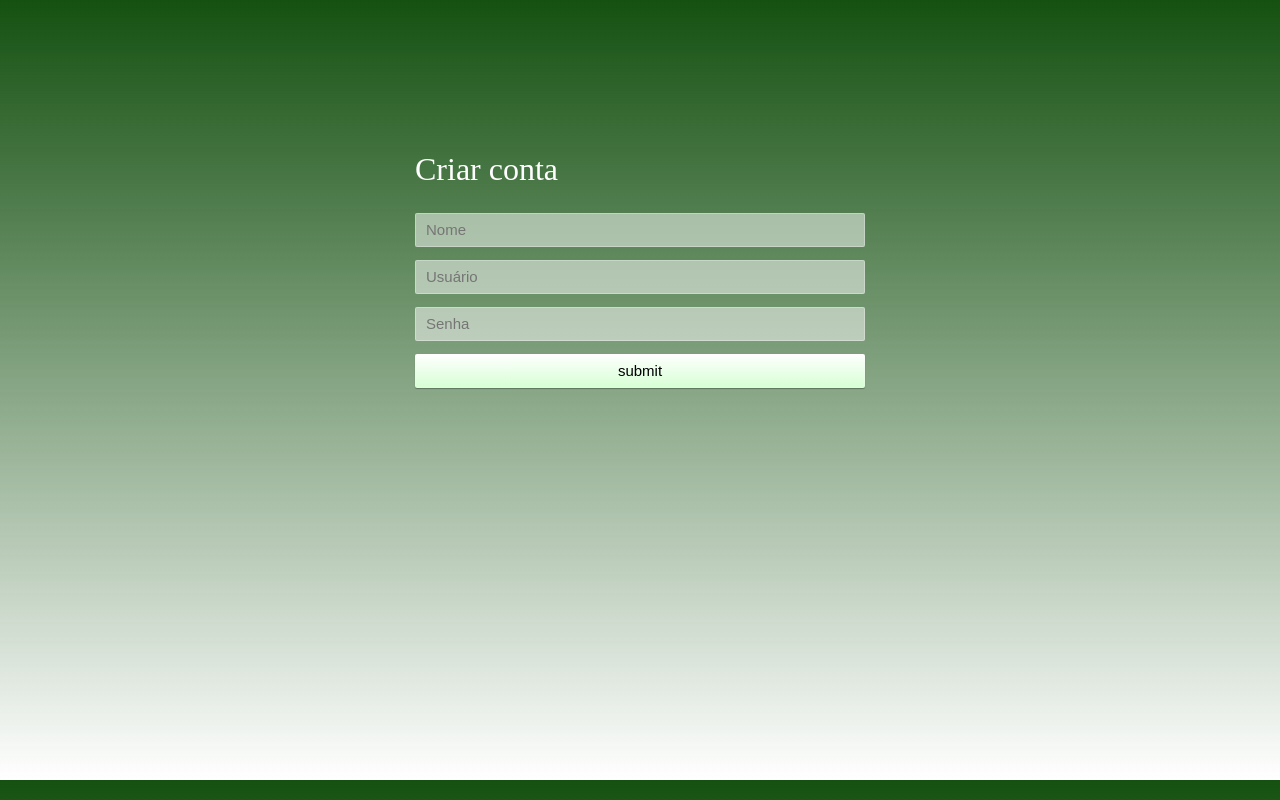
After one commit to RhuanFSTK/crudFarma, a PHP site: page /cadastrar.php in a window 1280 px wide. The commit adds this page. Run offline with PHP 8.4, Linux system fonts and the light colour scheme.

Commit message:
sistema de cadastro de senha (Iniciando)

```diff
--- a/app/functions/validacaoLogin.php
+++ b/app/functions/validacaoLogin.php
@@ -22,12 +22,9 @@ if(isset($_POST['usuario']) || isset($_POST['senha'])){
       if(!isset($_SESSION)){
         session_start();
       }
-
       $_SESSION['id'] = $usuario['id'];
       $_SESSION['nome'] = $usuario['nome'];
       header("Location: home.php");
-
-
     } else {
       echo "<div class='alert alert-danger' role='alert'>
             Falha ao logar! Usuario ou senha incorretos.
--- /dev/null
+++ b/public/cadastrar.php
@@ -0,0 +1,28 @@
+<?php
+require "../vendor/autoload.php"
+
+?>
+<!DOCTYPE html>
+<html lang="en">
+<head>
+  <meta charset="UTF-8">
+  <meta http-equiv="X-UA-Compatible" content="IE=edge">
+  <meta name="viewport" content="width=device-width, initial-scale=1.0">
+  <title>Cadastro</title>
+  <link rel="stylesheet" href="./assets/css/cadastrar.css">
+</head>
+<body>
+  <div class="body-content">
+    <div class="module">
+      <h1>Criar conta</h1>
+      <form class="form" action="createSenha.php" method="post" autocomplete="off">
+        <div class="alert alert-error"></div>
+        <input type="text" placeholder="Nome" name="nome" required />
+        <input type="text" placeholder="Usuário" name="usuario" required />
+        <input type="password" placeholder="Senha" name="senha" autocomplete="new-password" required />
+        <input type="submit" value="submit" name="submit" class="btn btn-block btn-primary" />
+      </form>
+    </div>
+  </div>
+</body>
+</html>
--- a/public/index.php
+++ b/public/index.php
@@ -59,7 +59,7 @@ require "../vendor/autoload.php"
 </head>
 <body class="text-center">
     <div class="form-signin bg-light">
-        <form action="validacaoLogin" method="POST">
+        <form action="validacaoLogin" method="post">
             <img class="mb-4" src="https://yt3.googleusercontent.com/O7o_mLezXaahpOJc75cfiuYRZ7y7eM6vrA2DbMDEgWuW5-sXX1Wj4K6ikfuE3-8aDNEwdw2lnw=s900-c-k-c0x00ffffff-no-rj" alt="" width="72">
             <h1 class="h3 mb-3 fw-normal">Acesse sua conta</h1>
             <div class="form-floating">
@@ -77,7 +77,7 @@ require "../vendor/autoload.php"
             </div>
             <button class="w-100 btn btn-lg btn-dark mb-2" type="submit">Entrar</button>
             <div>
-                <a href="#" >Cadastre-se</a>
+                <a href="cadastrar.php" >Cadastre-se</a>
             </div>
             <p class="mt-4 mb-3 text-muted">&copy; 1961–2023</p>
         </form>
```
Also changed, not shown: public/createSenha.php (added, +18 -0 lines), public/assets/css/cadastrar.css (added).
